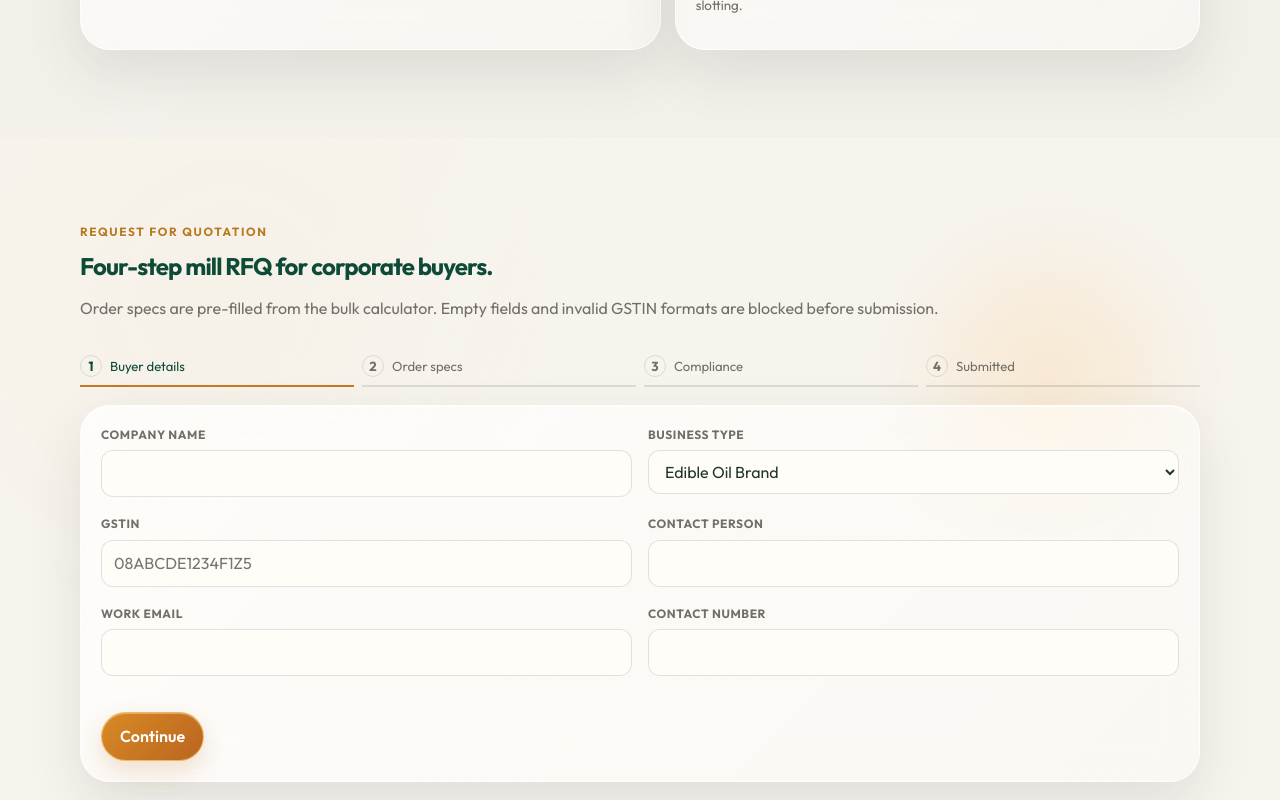
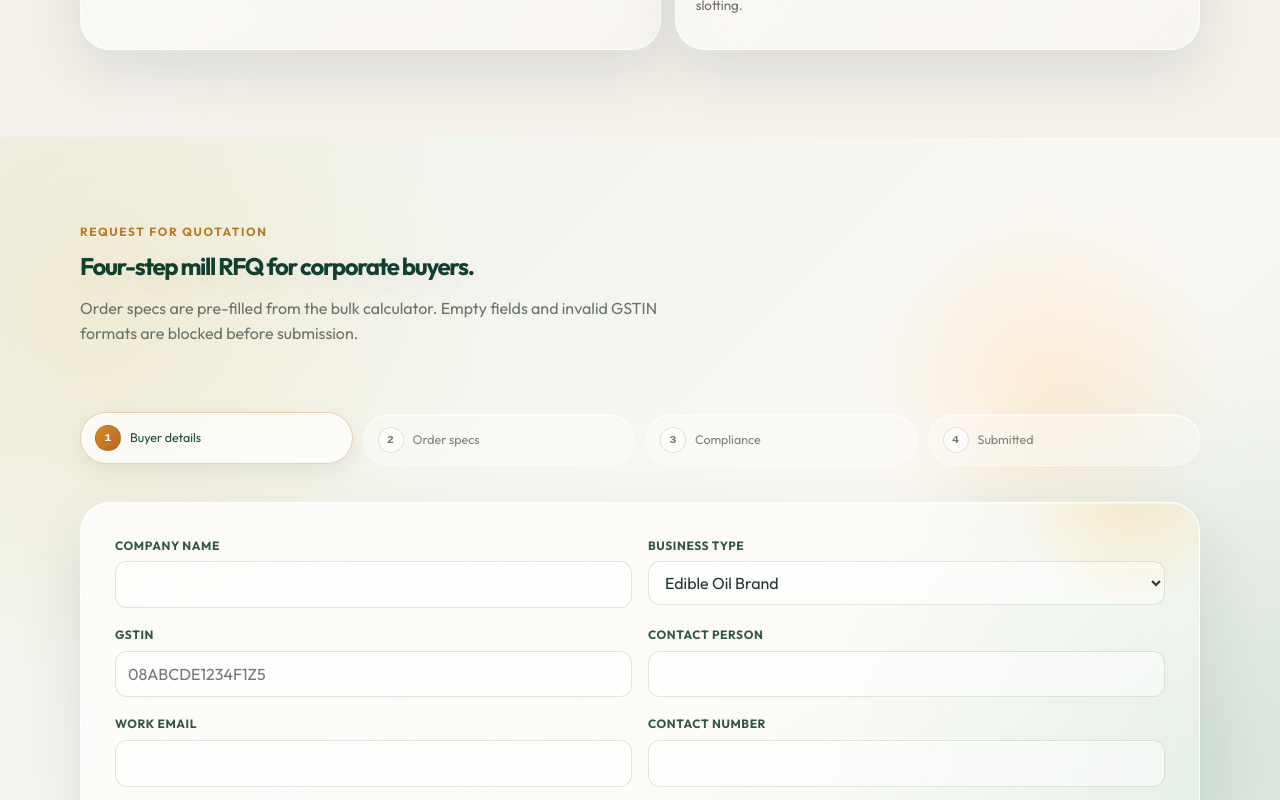
Before and after one commit to kartheeksiluveru/prime-fresh-oil-mills, a React (Vite) app: page / in a window 1280 px wide. Shown: the part 4720-5520 px from the top of the page. Built offline with nearby package versions, Linux system fonts and the light colour scheme.

Commit message:
Elevate request for quotation glass UI

```diff
--- a/src/index.css
+++ b/src/index.css
@@ -879,6 +879,31 @@ body::before { content: ""; position: fixed; inset: 0; z-index: -1; pointer-even
 .spec-list dd { color: #224b3b; }
 .product-card .btn { box-shadow: 0 10px 24px rgba(31,65,48,.1), inset 0 1px 0 rgba(255,255,255,.35); }
 @media (max-width: 760px) { .product-grid { gap: 18px; } .product-card { border-radius: 25px; } }
+
+/* High-end glass treatment for Request for quotation. */
+#rfq { position: relative; overflow: hidden; background: radial-gradient(circle at 8% 20%, rgba(242,181,45,.13), transparent 24rem), radial-gradient(circle at 95% 72%, rgba(78,149,111,.14), transparent 26rem), linear-gradient(135deg, #edf1eb, #faf8f3 58%, #e9eee9); }
+#rfq::after { content: ""; position: absolute; inset: 0; pointer-events: none; opacity: .16; background-image: radial-gradient(rgba(16,70,50,.35) .55px, transparent .55px); background-size: 8px 8px; mask-image: linear-gradient(115deg, #000, transparent 80%); }
+#rfq .rfq-shell { position: relative; z-index: 1; }
+#rfq .rfq-shell > div:first-child { max-width: 760px; }
+#rfq .rfq-shell > div:first-child h2 { color: #103f30; letter-spacing: -.055em; text-shadow: 0 10px 30px rgba(16,63,48,.1); }
+#rfq .rfq-shell > div:first-child .muted { max-width: 620px; color: #68736b; }
+#rfq .stepper { display: grid; grid-template-columns: repeat(4, 1fr); gap: 10px; margin: 34px 0 18px; padding: 0; list-style: none; }
+#rfq .stepper li { display: flex; align-items: center; gap: 9px; min-width: 0; padding: 12px 14px; border: 1px solid rgba(255,255,255,.56); border-radius: 999px; color: #7c837c; background: rgba(255,255,255,.34); box-shadow: inset 0 1px 0 rgba(255,255,255,.78); font-size: .78rem; transition: color .3s ease, background .3s ease, border-color .3s ease, transform .3s ease; }
+#rfq .stepper li span { display: grid; flex: 0 0 26px; place-items: center; width: 26px; height: 26px; border-radius: 50%; color: #6c756d; background: rgba(255,255,255,.64); font: 700 .72rem/1 "IBM Plex Mono", monospace; }
+#rfq .stepper li.active, #rfq .stepper li.done { color: #164d39; border-color: rgba(200,121,34,.34); background: rgba(255,255,255,.7); box-shadow: 0 8px 22px rgba(31,65,48,.08), inset 0 1px 0 rgba(255,255,255,.94); }
+#rfq .stepper li.active { transform: translateY(-2px); }
+#rfq .stepper li.active span { color: #fff; background: linear-gradient(135deg, #d98a25, #b96520); }
+#rfq .rfq-form { position: relative; overflow: hidden; min-height: 330px; padding: 34px; border: 1px solid rgba(255,255,255,.84); border-radius: 30px; background: linear-gradient(145deg, rgba(255,255,255,.74), rgba(255,255,255,.34)); box-shadow: 0 26px 65px rgba(31,65,48,.12), inset 0 1px 0 rgba(255,255,255,.96); backdrop-filter: blur(26px) saturate(145%); }
+#rfq .rfq-form::before { content: ""; position: absolute; width: 260px; height: 260px; top: -150px; right: -65px; border-radius: 50%; background: radial-gradient(circle, rgba(242,181,45,.22), transparent 68%); pointer-events: none; }
+#rfq .field label, #rfq .addons legend { color: #315545; font-weight: 700; }
+#rfq .field input, #rfq .field select { border-color: rgba(22,77,57,.14); background: rgba(255,255,255,.54); box-shadow: inset 0 1px 0 rgba(255,255,255,.8); transition: border-color .2s ease, box-shadow .2s ease, background .2s ease; }
+#rfq .field input:focus, #rfq .field select:focus { border-color: rgba(200,121,34,.72); background: rgba(255,255,255,.82); box-shadow: 0 0 0 4px rgba(242,181,45,.12), inset 0 1px 0 rgba(255,255,255,.9); }
+#rfq .quote-inline { padding: 14px 16px; border: 1px solid rgba(200,121,34,.22); border-radius: 16px; color: #76511f; background: rgba(255,245,218,.58); }
+#rfq .addons { display: grid; gap: 12px; border: 0; }
+#rfq .addons .check { padding: 13px 15px; border: 1px solid rgba(255,255,255,.68); border-radius: 15px; background: rgba(255,255,255,.46); box-shadow: inset 0 1px 0 rgba(255,255,255,.8); }
+#rfq .success-card { border: 1px solid rgba(255,255,255,.86); border-radius: 24px; background: rgba(255,255,255,.54); box-shadow: inset 0 1px 0 rgba(255,255,255,.9); }
+@media (max-width: 760px) { #rfq .stepper { grid-template-columns: repeat(2, 1fr); } #rfq .rfq-form { padding: 24px 20px; border-radius: 24px; } }
+
 .cake-options { display: grid; gap: 10px; border: 0; padding: 0; margin: 20px 0; }
 .cake-options legend { margin-bottom: 4px; font-weight: 700; color: var(--slate); }
 .cake-options label { display: flex; align-items: center; gap: 10px; padding: 11px 13px; border: 1px solid var(--border); border-radius: 12px; background: rgba(255,255,255,.64); }
```
